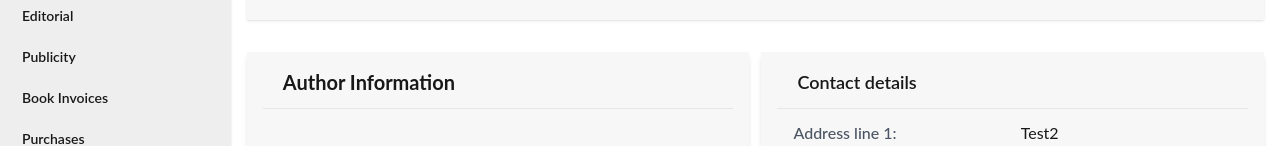
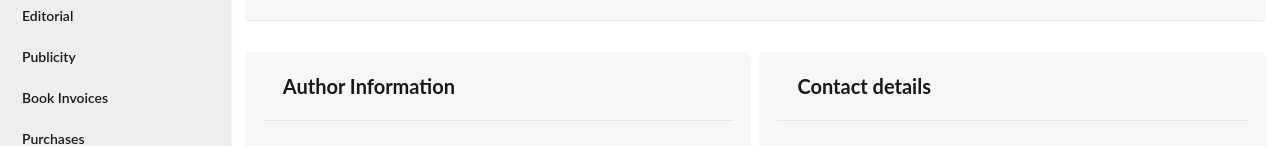
Before and after one commit to Hadees621/Olympia-Admin, a React (Create React App) app: page /author in a window 1280 px wide. Shown: the part 280-426 px from the top of the page. Built offline with nearby package versions, Linux system fonts and the light colour scheme.

Commit message:
chore: /Editorial

```diff
--- a/src/components/BookInformation.js
+++ b/src/components/BookInformation.js
@@ -3,8 +3,8 @@ import { bookDetails, bookDetails2 } from "pages/book/utils/utils";
 
 export const BookInformation = ({ title, info, imageUrl, bookFlag }) => (
   <div className="w-full shadow-md bg-[#F7F7F7]">
-    <div className="border-b pb-3 mb-3 mx-4">
-      <p className="text-xl font-bold mx-5 mt-4">{title}</p>
+    <div className="p-5 mx-4 border-b">
+      <p className="text-xl font-bold">{title}</p>
     </div>
     <div className="flex justify-between p-8">
       <div className="my-4 gap-4 grid">
--- a/src/components/ContactInformation..js
+++ b/src/components/ContactInformation..js
@@ -2,10 +2,10 @@ import React from "react";
 
 export const ContactInformation = ({ contactDetails }) => (
   <div className="w-full shadow-md bg-[#F7F7F7]">
-    <div className="border-b pb-3 mb-3 mx-4">
-      <h2 className="text-lg font-semibold mx-5 mt-4">Contact details</h2>
+    <div className="p-5 mx-4 border-b">
+      <p className="text-xl font-bold">Contact details</p>
     </div>
-    <div className="grid grid-cols-2 gap-4 px-8">
+    <div className="grid grid-cols-2 gap-4 px-8 mt-5">
       {contactDetails.map((item, index) => (
         <React.Fragment key={index}>
           <div className="text-left font-medium text-gray-600">
--- a/src/components/InformationSection.js
+++ b/src/components/InformationSection.js
@@ -1,7 +1,7 @@
 export const InformationSection = ({ title, info, imageUrl, bookFlag }) => (
   <div className="w-full shadow-md bg-[#F7F7F7]">
-    <div className="border-b pb-3 mb-3 mx-4">
-      <p className="text-xl font-bold mx-5 mt-4">{title}</p>
+    <div className="p-5 mx-4 border-b">
+      <p className="text-xl font-bold">{title}</p>
     </div>
     <div className="flex justify-between p-8">
       <div className="my-4 gap-4 grid">
--- a/src/pages/contract/Contract.js
+++ b/src/pages/contract/Contract.js
@@ -25,7 +25,9 @@ const Contract = () => {
 
   const InformationSection = ({ title, info, imageUrl }) => (
     <div className="w-full shadow-md bg-[#F7F7F7]">
-      <p className="text-xl font-bold mx-5 mt-4">{title}</p>
+      <div className="p-5 mx-4 border-b">
+        <p className="text-xl font-bold">{title}</p>
+      </div>
       <div className="flex justify-between p-8">
         <div className="my-4 gap-4 grid">
           {info.map((item, index) => (
@@ -51,7 +53,9 @@ const Contract = () => {
 
   const ContractInformation = ({ infoLeft, infoRight }) => (
     <div className="w-full shadow-md bg-[#F7F7F7]">
-      <p className="text-xl font-bold m-3">Contract Information</p>
+      <div className="p-5 mx-4 border-b">
+        <p className="text-xl font-bold">Contract Information</p>
+      </div>
       <div className="flex justify-between gap-14 p-8">
         <div className="w-full grid gap-4">
           {infoLeft.map((item, index) => (
```
